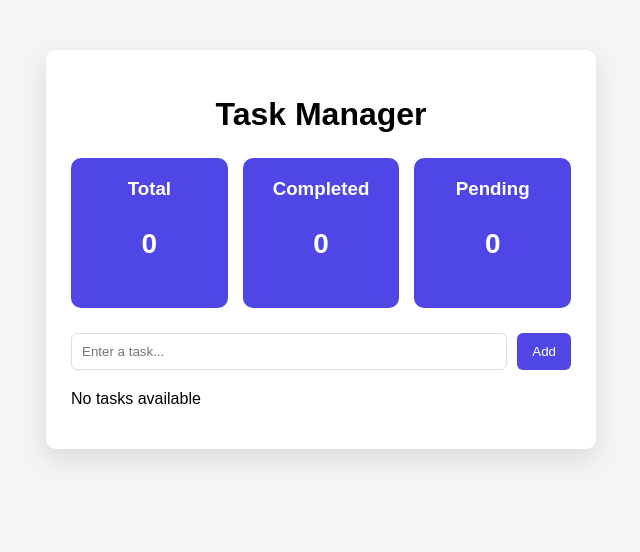
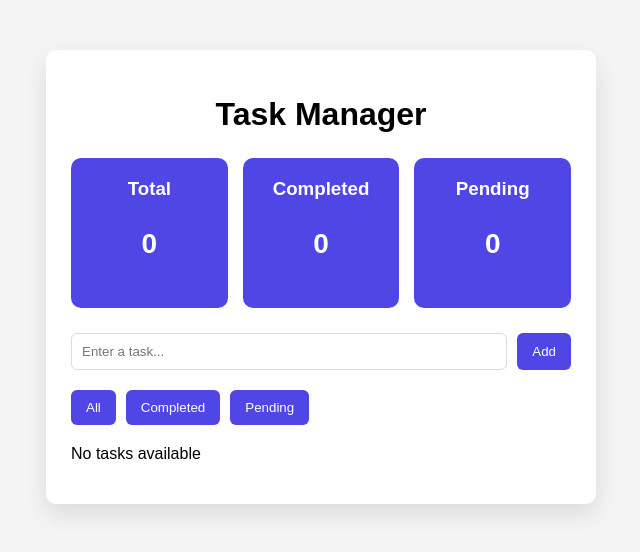
Before and after one commit to giridhar666/react-task-manager, a React (Create React App) app: page / in a window 1280 px wide. Shown: the top 552 px of the page, without its empty margins (319-959 px from the left). Built offline with nearby package versions, Linux system fonts and the light colour scheme.

Commit message:
Added task filtering

```diff
--- a/src/App.css
+++ b/src/App.css
@@ -64,3 +64,21 @@ h1 {
   padding: 8px 12px;
   cursor: pointer;
 }
+.filters {
+  display: flex;
+  gap: 10px;
+  margin-bottom: 20px;
+}
+
+.filters button {
+  padding: 10px 15px;
+  border: none;
+  border-radius: 6px;
+  cursor: pointer;
+  background: #4f46e5;
+  color: white;
+}
+
+.filters button:hover {
+  opacity: 0.9;
+}
--- a/src/App.js
+++ b/src/App.js
@@ -13,6 +13,12 @@ function App() {
 
   const completedTasks = tasks.filter(task => task.completed).length;
   const pendingTasks = tasks.filter(task => !task.completed).length;
+  const [filter, setFilter] = useState("all");
+  const filteredTasks = tasks.filter((task) => {
+  if (filter === "completed") return task.completed;
+  if (filter === "pending") return !task.completed;
+  return true;
+});
 
   useEffect(() => {
   localStorage.setItem("tasks", JSON.stringify(tasks));
@@ -68,12 +74,20 @@ function App() {
           </div>
         </div>
         <TaskForm addTask={addTask} />
+        <div className="filters">
+          <button onClick={() => setFilter("all")}>
+            All
+          </button>
 
-        <TaskList
-          tasks={tasks}
-          deleteTask={deleteTask}
-          toggleComplete={toggleComplete}
-        />
+          <button onClick={() => setFilter("completed")}>
+            Completed
+          </button>
+
+          <button onClick={() => setFilter("pending")}>
+            Pending
+          </button>
+        </div>
+        <TaskList tasks={filteredTasks} deleteTask={deleteTask} toggleComplete={toggleComplete} />
       </div>
     </div>
   );
```
